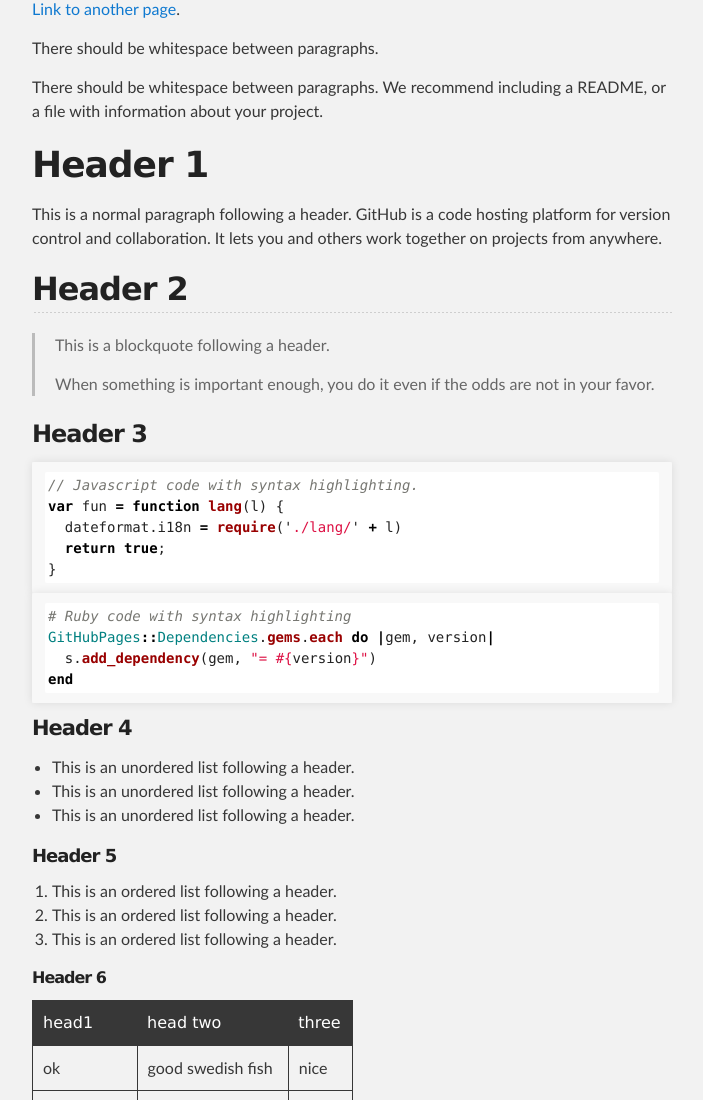
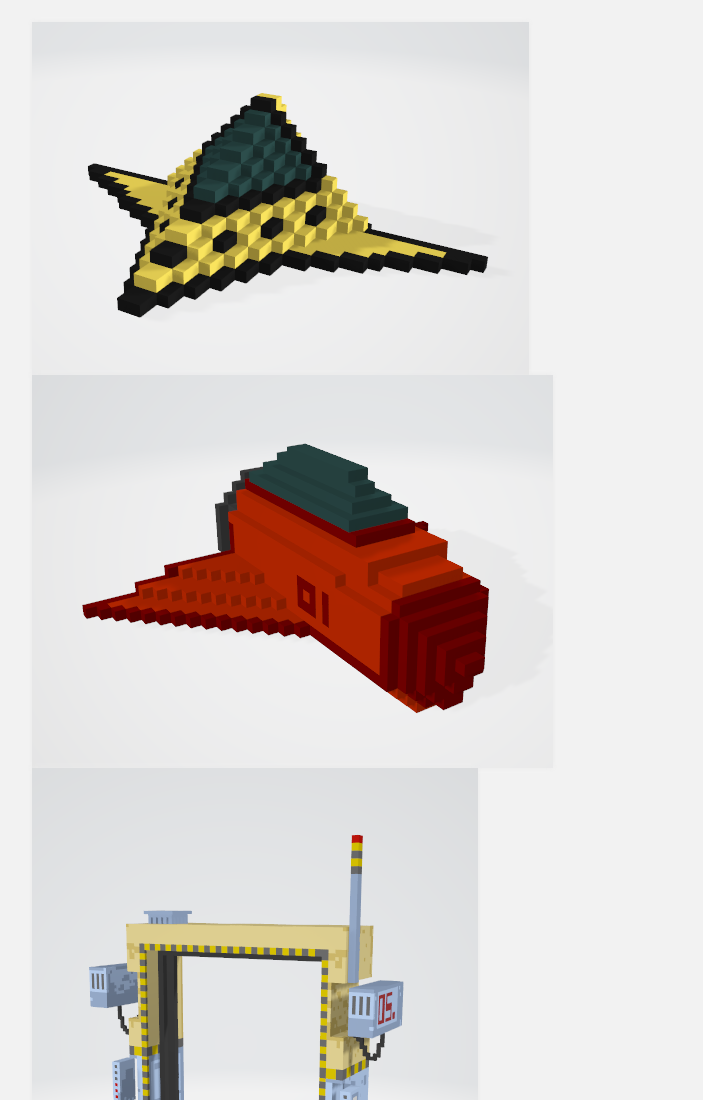
Before and after one commit to jorgezer0/NEW_ECS_Ships, a Jekyll site: the page built from docs/index.md, in a window 1280 px wide and 1400 px high, scrolled down 356 px. Shown: the part 300-1400 px from the top of the window, without its empty margins (288-991 px from the left). Built offline with Jekyll 4.4.1, drawn with Linux system fonts in a browser that asks for light colours; some of the changed text lies outside the part shown.

Commit message:
Adding media.

````diff
--- a/docs/index.md
+++ b/docs/index.md
@@ -2,126 +2,13 @@
 layout: default
 ---
 
-YadaYada blau blau!
+Demo made in Unity using ECS.
+
 
 [![ECS Ships](https://img.youtube.com/vi/ZPivhePQNvA/0.jpg)](https://www.youtube.com/watch?v=ZPivhePQNvA)
 
-Text can be **bold**, _italic_, or ~~strikethrough~~.
+# 3D Assets
 
-[Link to another page](./another-page.html).
-
-There should be whitespace between paragraphs.
-
-There should be whitespace between paragraphs. We recommend including a README, or a file with information about your project.
-
-# Header 1
-
-This is a normal paragraph following a header. GitHub is a code hosting platform for version control and collaboration. It lets you and others work together on projects from anywhere.
-
-## Header 2
-
-> This is a blockquote following a header.
->
-> When something is important enough, you do it even if the odds are not in your favor.
-
-### Header 3
-
-```js
-// Javascript code with syntax highlighting.
-var fun = function lang(l) {
-  dateformat.i18n = require('./lang/' + l)
-  return true;
-}
-```
-
-```ruby
-# Ruby code with syntax highlighting
-GitHubPages::Dependencies.gems.each do |gem, version|
-  s.add_dependency(gem, "= #{version}")
-end
-```
-
-#### Header 4
-
-*   This is an unordered list following a header.
-*   This is an unordered list following a header.
-*   This is an unordered list following a header.
-
-##### Header 5
-
-1.  This is an ordered list following a header.
-2.  This is an ordered list following a header.
-3.  This is an ordered list following a header.
-
-###### Header 6
-
-| head1        | head two          | three |
-|:-------------|:------------------|:------|
-| ok           | good swedish fish | nice  |
-| out of stock | good and plenty   | nice  |
-| ok           | good `oreos`      | hmm   |
-| ok           | good `zoute` drop | yumm  |
-
-### There's a horizontal rule below this.
-
-* * *
-
-### Here is an unordered list:
-
-*   Item foo
-*   Item bar
-*   Item baz
-*   Item zip
-
-### And an ordered list:
-
-1.  Item one
-1.  Item two
-1.  Item three
-1.  Item four
-
-### And a nested list:
-
-- level 1 item
-  - level 2 item
-  - level 2 item
-    - level 3 item
-    - level 3 item
-- level 1 item
-  - level 2 item
-  - level 2 item
-  - level 2 item
-- level 1 item
-  - level 2 item
-  - level 2 item
-- level 1 item
-
-### Small image
-
-![Octocat](https://github.githubassets.com/images/icons/emoji/octocat.png)
-
-### Large image
-
-![Branching](https://guides.github.com/activities/hello-world/branching.png)
-
-
-### Definition lists can be used with HTML syntax.
-
-<dl>
-<dt>Name</dt>
-<dd>Godzilla</dd>
-<dt>Born</dt>
-<dd>1952</dd>
-<dt>Birthplace</dt>
-<dd>Japan</dd>
-<dt>Color</dt>
-<dd>Green</dd>
-</dl>
-
-```
-Long, single-line code blocks should not wrap. They should horizontally scroll if they are too long. This line should be long enough to demonstrate this.
-```
-
-```
-The final element.
-```
+![Yellow Ship](https://jorgezer0.github.io/NEW_ECS_Ships/assets/images/ECS_Ships_Yellow_Ship.png)
+![Red Ship](https://jorgezer0.github.io/NEW_ECS_Ships/assets/images/ECS_Ships_Red_Ship.png)
+![Portals](https://jorgezer0.github.io/NEW_ECS_Ships/assets/images/ECS_Ships_Portal.png)
````
